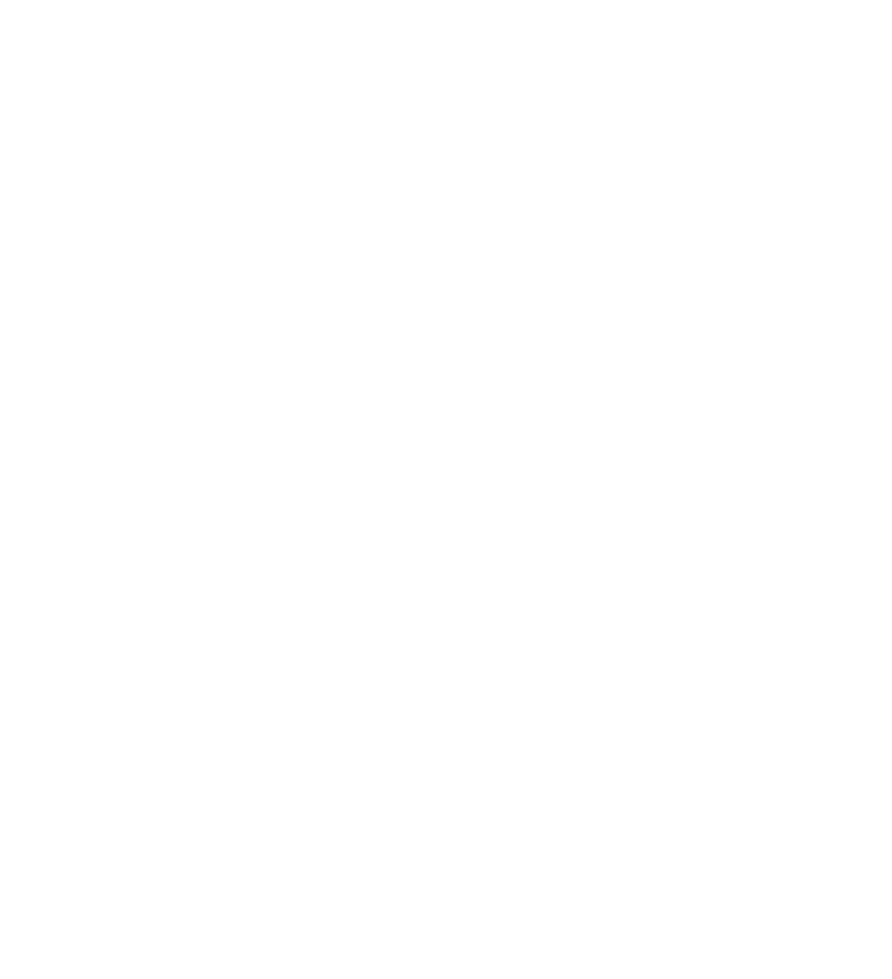
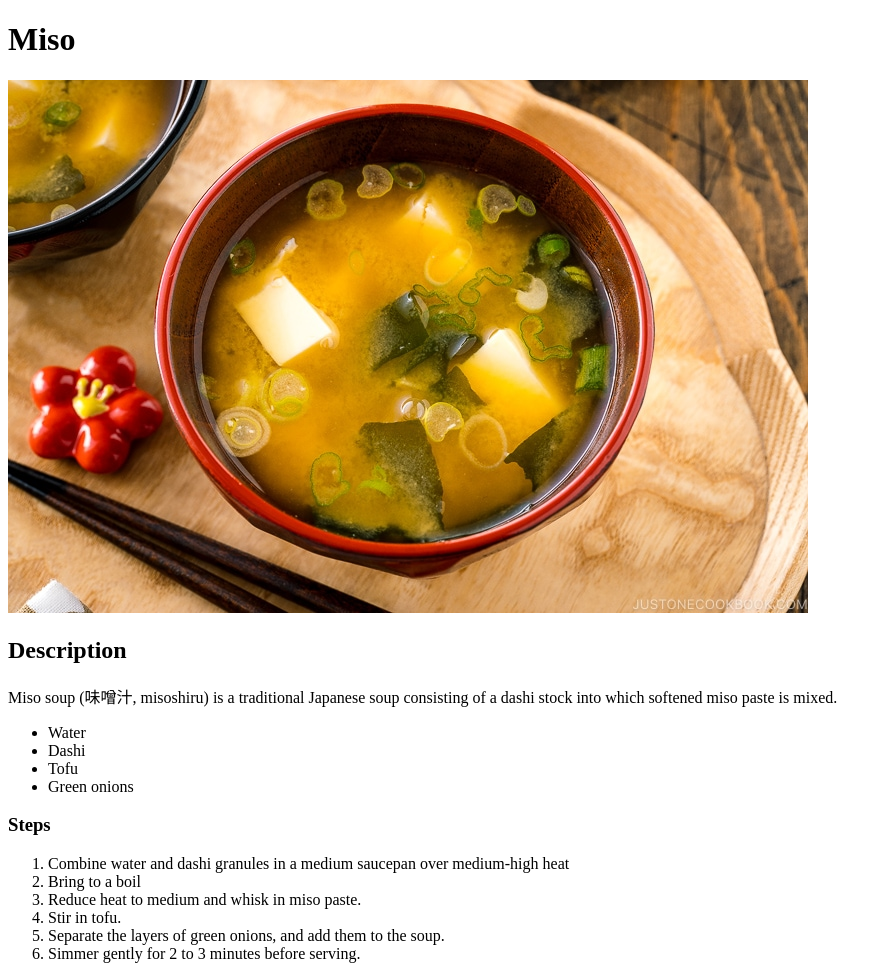
Before and after one commit to fireflyy13/odin-recipes, a plain HTML site: page recipes/miso.html in a window 1280 px wide. Shown: the whole page, without its empty margins (0-892 px from the left). Before the commit the page ends 800 px from the top, so only its background shows below. Drawn offline with Linux system fonts and the light colour scheme.

Commit message:
Add a concise description with ingredients and steps to Miso page

```diff
--- a/recipes/miso.html
+++ b/recipes/miso.html
@@ -0,0 +1,29 @@
+<!DOCTYPE html>
+<html lang="en">
+<head>
+    <meta charset="UTF-8">
+    <meta name="viewport" content="width=device-width, initial-scale=1.0">
+    <title>Miso Soup</title>
+</head>
+<body>
+    <h1>Miso</h1>
+    <img src="../Miso-Soup-8297-I.jpg" alt="The Miso Soup Image">
+    <h2>Description</h2>
+    <p>Miso soup (味噌汁, misoshiru) is a traditional Japanese soup consisting of a dashi stock into which softened miso paste is mixed.</p>
+    <ul>
+        <li>Water</li>
+        <li>Dashi</li>
+        <li>Tofu</li>
+        <li>Green onions</li>
+    </ul>
+    <h3>Steps</h3>
+    <ol>
+        <li>Combine water and dashi granules in a medium saucepan over medium-high heat</li>
+        <li>Bring to a boil</li>
+        <li>Reduce heat to medium and whisk in miso paste.</li>
+        <li>Stir in tofu.</li>
+        <li>Separate the layers of green onions, and add them to the soup.</li>
+        <li>Simmer gently for 2 to 3 minutes before serving.</li>
+    </ol>
+</body>
+</html>
```
Also changed, not shown: recipes/nigiri.html (+1 -1 lines), Miso-Soup-8297-I.jpg (added), nigiri-photo.jpg (deleted).
